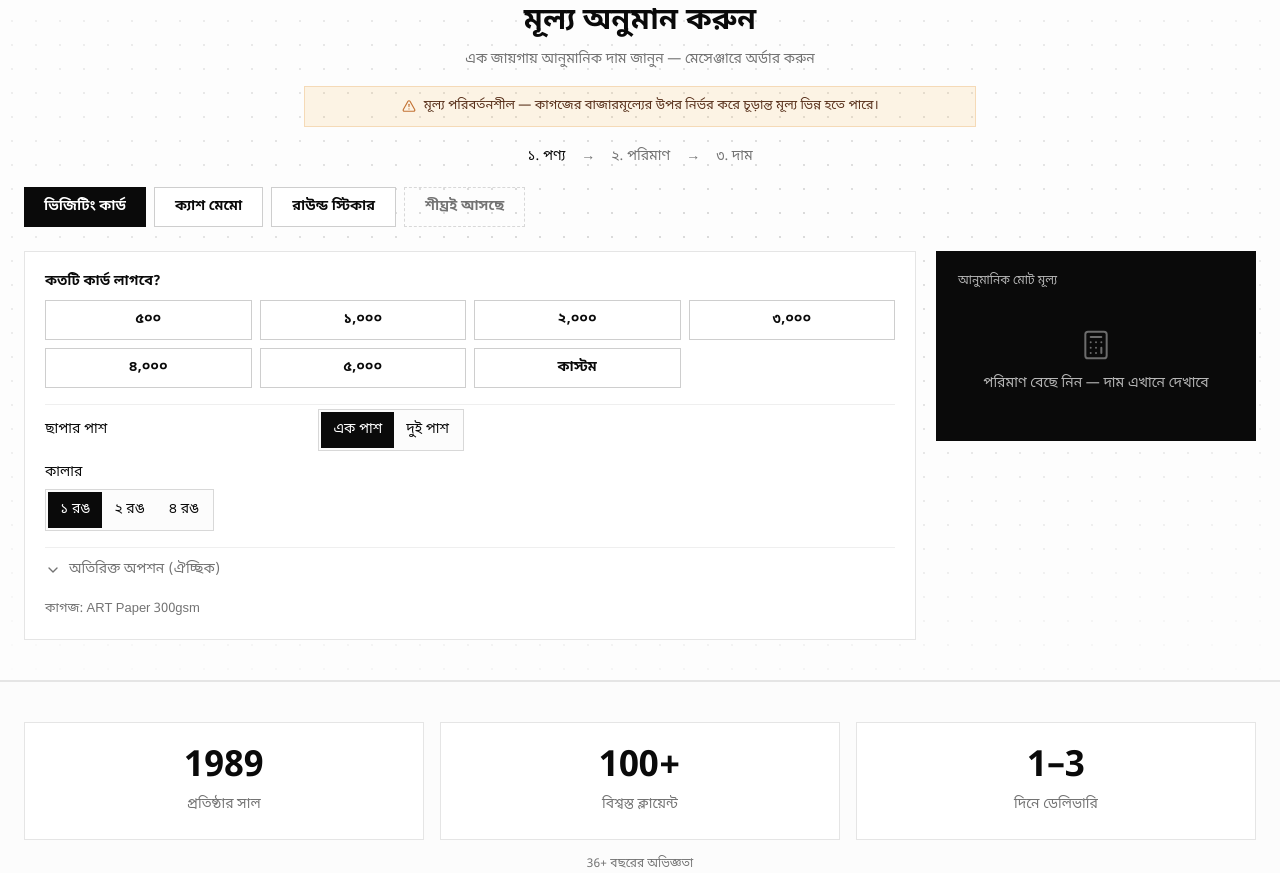
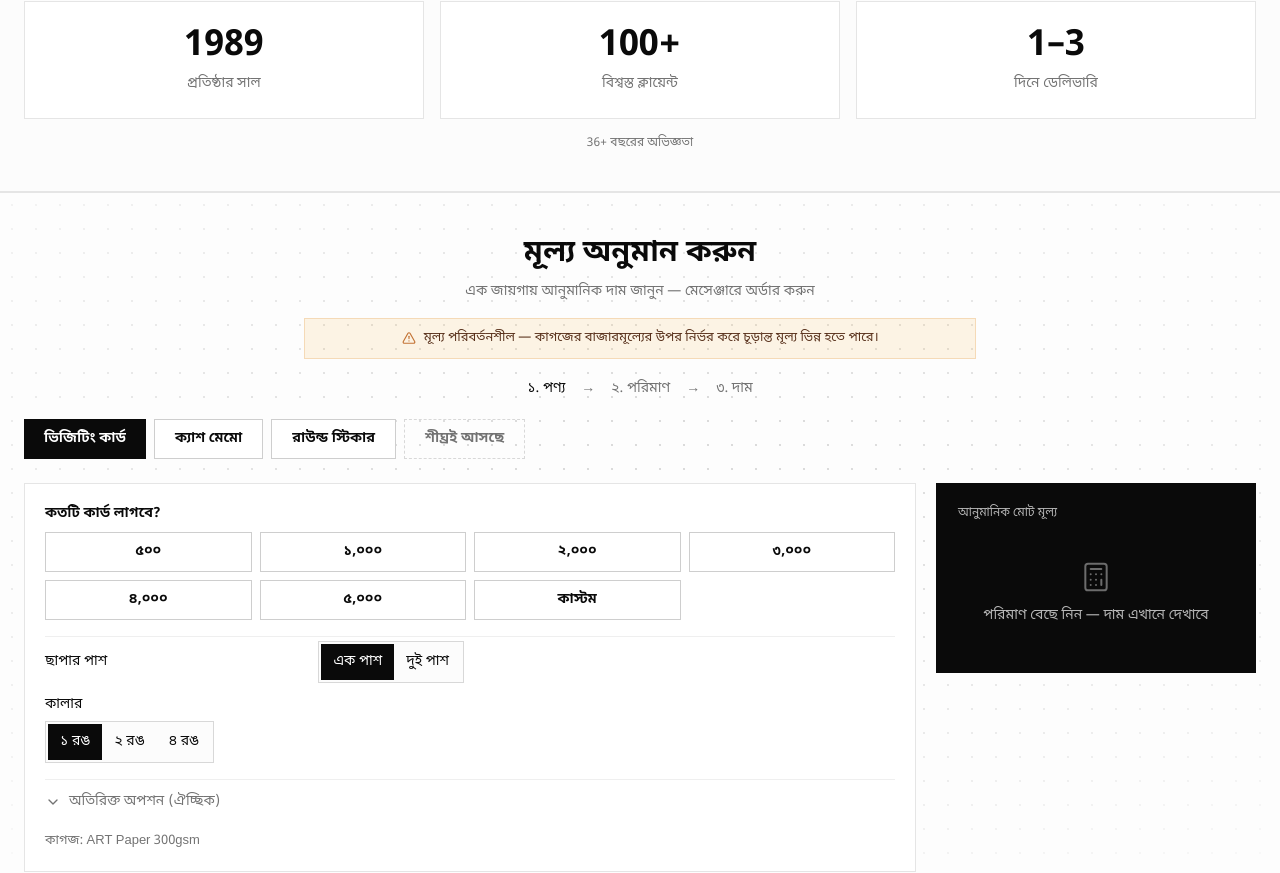
Before and after one commit to barnick-engineering/website, a Next.js app: page / in a window 1280 px wide. Shown: the part 1131-2004 px from the top of the page. Built offline with nearby package versions, Linux system fonts and the light colour scheme.

Commit message:
page layout design changed

```diff
--- a/app/page.tsx
+++ b/app/page.tsx
@@ -14,8 +14,8 @@ export default function Home() {
       <Navbar />
       <main className="pt-16 xs:pt-20 sm:pt-24 pb-20 md:pb-0">
         <Hero />
+        <StatsInfographic />
         <PriceEstimator />
-        <StatsInfographic />
         <PortfolioSection />
         <FAQ />
         <CTABanner />
```
